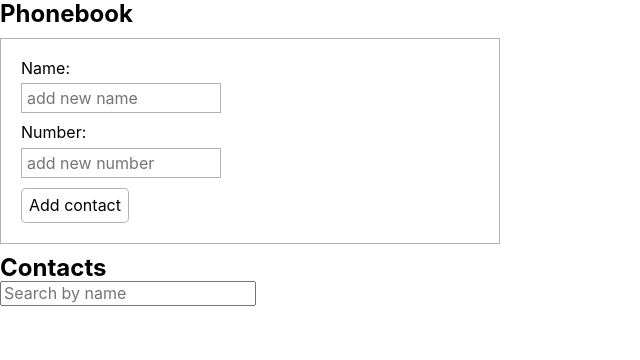
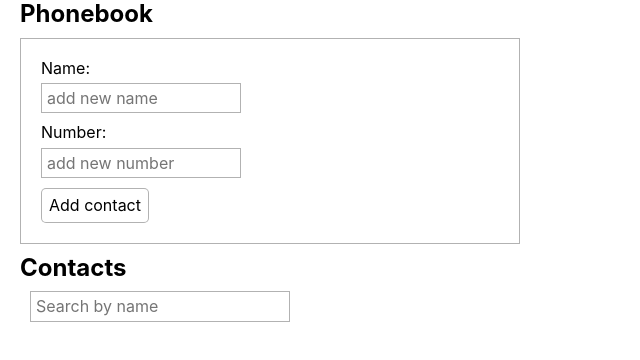
Before and after one commit to AnnaHort/goit-react-hw-06-phonebook, a React (Create React App) app: page / in a window 1280 px wide. Shown: the top 360 px of the page, without its empty margins (0-640 px from the left). Built offline with nearby package versions, Linux system fonts and the light colour scheme.

Commit message:
add ContactList style

```diff
--- a/src/components/App.jsx
+++ b/src/components/App.jsx
@@ -1,13 +1,13 @@
 import { ContactList } from './ContactList/ContactList';
-import { GlobalStyle } from './GlobalStyle';
+import { GlobalStyle, SectionContainer } from './GlobalStyle';
 import { QuizForm } from './QuizForm/QuizForm';
 
 export const App = () => {
   return (
-    <>
+    <SectionContainer>
       <QuizForm />
       <ContactList />
       <GlobalStyle/>
-    </>
+    </SectionContainer>
   );
 };
--- a/src/components/ContactList/ContactList.js
+++ b/src/components/ContactList/ContactList.js
@@ -1,5 +1,6 @@
 import { useDispatch, useSelector } from 'react-redux';
 import { deleteContact, findContact } from 'redux/actions';
+import { ContactButton, ListContact, ListEl, StyledSearchInput } from './ContactList.styled';
 
 export const ContactList = () => {
   const contacts = useSelector(state => state.contacts.contacts);
@@ -26,25 +27,25 @@ export const ContactList = () => {
   return (
     <>
       <h2>Contacts</h2>
-      <input
+      <StyledSearchInput
         type="text"
         name="filter"
         placeholder="Search by name"
         onChange={handleChange}
       />
-      <ul>
+      <ListContact>
         {contacts
           .filter(contact =>
             contact.name.toLowerCase().includes(filter.toLowerCase())
           )
           .map(contact => (
-            <li key={contact.id}>
-              <p>{contact.name}</p>
-              <p>Number: {contact.phoneNumber}</p>
-              <button onClick={() => handleDelete(contact.id)}>Delete</button>
-            </li>
+            <ListEl key={contact.id}>
+              <p>{contact.name}:</p>
+              <p> {contact.phoneNumber}</p>
+              <ContactButton onClick={() => handleDelete(contact.id)}>Delete</ContactButton>
+            </ListEl>
           ))}
-      </ul>
+      </ListContact>
     </>
   );
 };
--- /dev/null
+++ b/src/components/ContactList/ContactList.styled.js
@@ -0,0 +1,52 @@
+import styled from 'styled-components';
+
+export const StyledSearchInput = styled.input`
+ padding: 5px;
+ margin: 10px 0 10px 10px;
+  border: 1px solid rgba(0, 0, 0, 0.3);
+  &:hover,
+  :focus {
+    box-shadow: 0px 2px 4px rgba(0, 0, 0, 0.4);
+    border-color: lightgray;
+  }
+  &:hover,
+  &:focus {
+    box-shadow: 0px 2px 4px rgba(0, 0, 0, 0.5);
+    outline: none;
+    &:hover {
+      background-color: lightgray;
+    }
+  }
+`
+
+export const ListContact = styled.ul`
+    display: flex;
+    flex-direction: column;
+    gap: 10px;
+    margin-left: 20px;
+`
+export const ListEl = styled.li`
+display: flex;
+align-items: center;
+`
+
+export const ContactButton = styled.button`
+margin-left: 20px;
+padding: 7px;
+  background-color: #fff;
+  border: 1px solid rgba(0, 0, 0, 0.3);
+  border-radius: 5px;
+  &:hover,
+  :focus {
+    box-shadow: 0px 2px 4px rgba(0, 0, 0, 0.4);
+    border-color: lightblue;
+  }
+  &:hover,
+  &:focus {
+    box-shadow: 0px 2px 4px rgba(0, 0, 0, 0.4);
+    outline: none;
+    &:hover {
+      background-color: lightblue;
+    }
+  }
+`
--- a/src/components/QuizForm/QuizForm.js
+++ b/src/components/QuizForm/QuizForm.js
@@ -31,9 +31,11 @@ export const QuizForm = () => {
         dispatch(addContact(contactData));
         form.reset();
       } else {
+        form.reset();
         alert('This contact already exists in your phonebook.');
       }
     } else {
+
       alert('Please enter both Name and Number');
     }
   };
```
